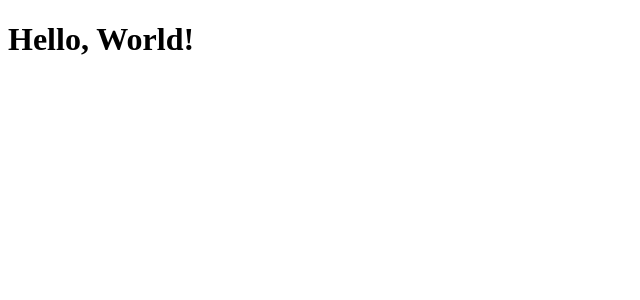
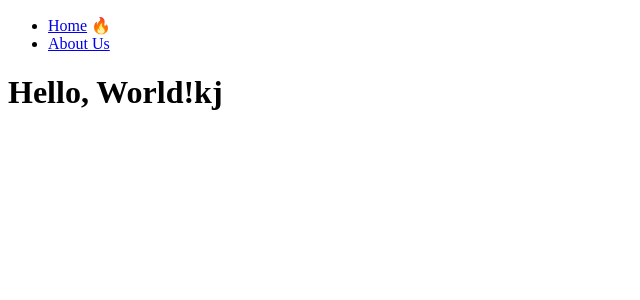
Before and after one commit to hg-ian-choi/nextjs-example-nmc, a Next.js app: page / in a window 1280 px wide. Shown: the top 300 px of the page, without its empty margins (0-640 px from the left). Built offline with nearby package versions, Linux system fonts and the light colour scheme.

Commit message:
nmc: try router

```diff
--- a/app/page.tsx
+++ b/app/page.tsx
@@ -1,3 +1,10 @@
-export default function Tomato() {
-  return <h1>Hello, World!</h1>;
+import Navigation from "../components/navigation";
+
+export default function Page() {
+  return (
+    <div>
+      <Navigation />
+      <h1>Hello, World!kj</h1>
+    </div>
+  );
 }
--- /dev/null
+++ b/components/navigation.tsx
@@ -0,0 +1,20 @@
+'use client'
+
+import Link from "next/link";
+import {usePathname} from "next/navigation";
+
+export default function Navigation() {
+    const path: string = usePathname()
+    return (
+        <nav>
+            <ul>
+                <li>
+                    <Link href={"/"}>Home</Link> {path === "/" ? "🔥" : ""}
+                </li>
+                <li>
+                    <Link href={"/about-us"}>About Us</Link> {path !== "/" ? "🔥" : ""}
+                </li>
+            </ul>
+        </nav>
+    );
+}
```
Also changed, not shown: app/about-us/page.tsx (added, +10 -0 lines), app/not-found.tsx (added, +10 -0 lines), 1 other file (tests, documents, lock files or other folders).
